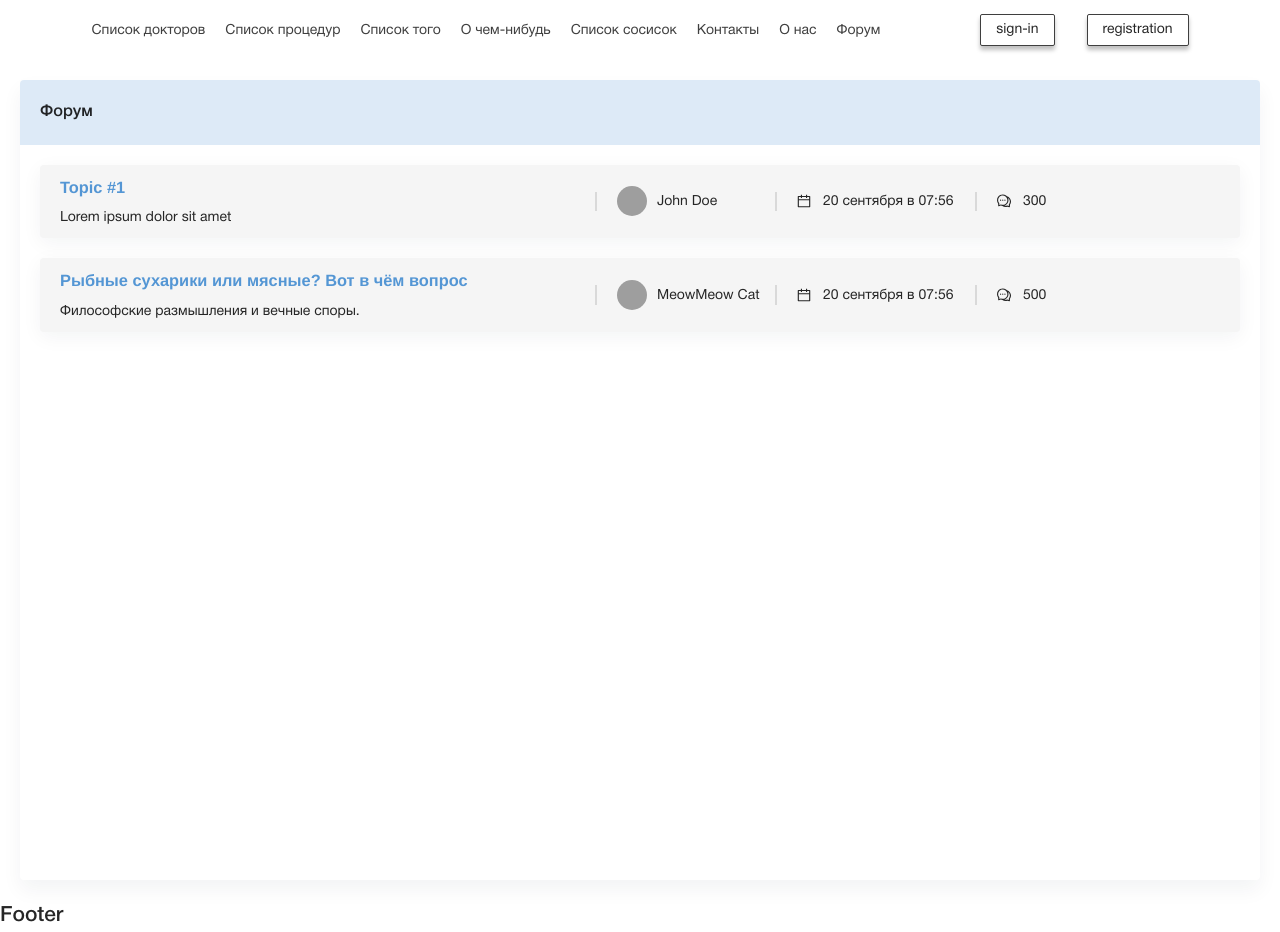
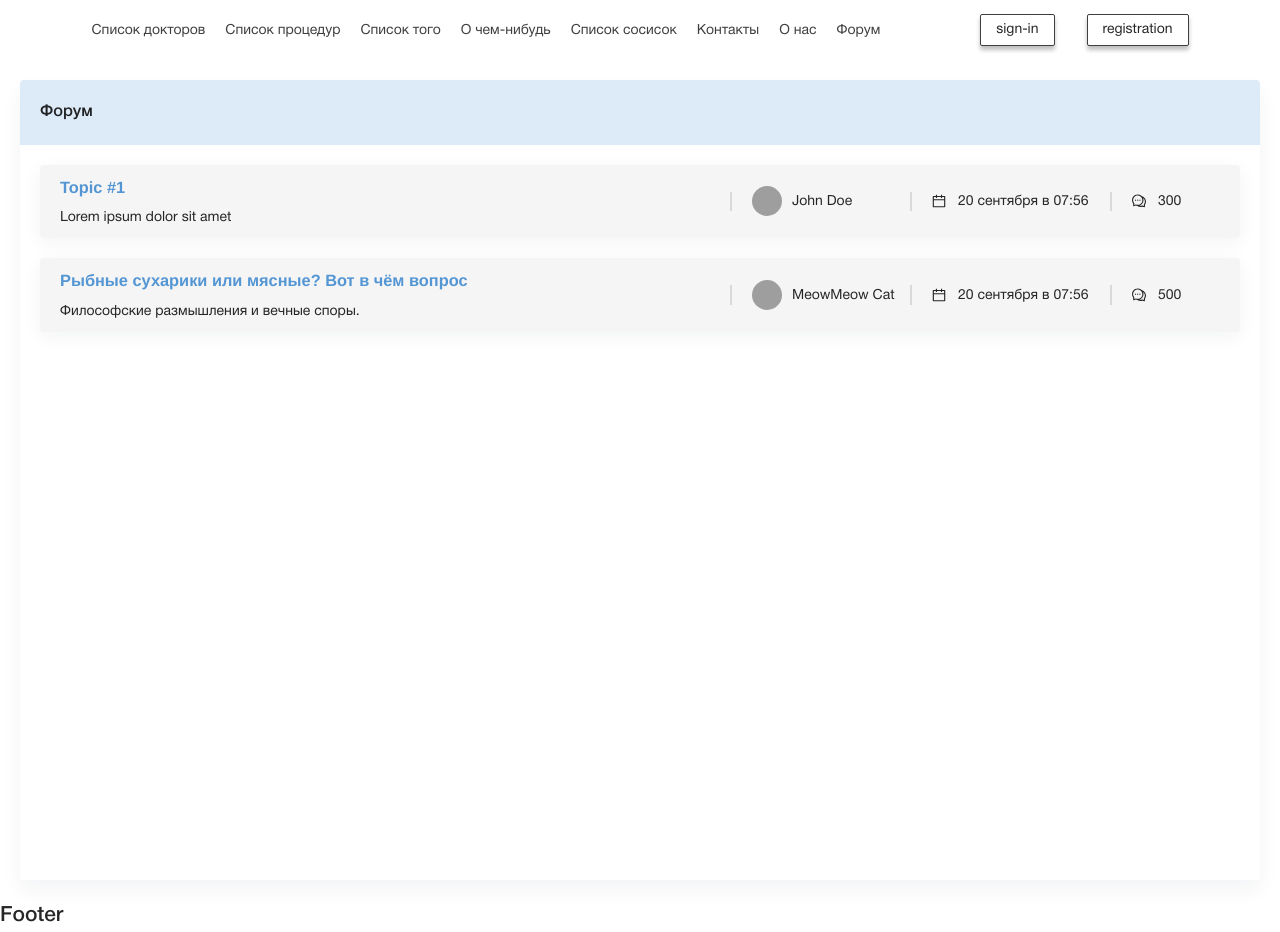
Before and after one commit to AlexVedernikoff/Vet-clinic-for-wolfik, a React (Create React App) app: page /forumPage in a window 1280 px wide. Built offline with nearby package versions, Linux system fonts and the light colour scheme; grey boxes are pictures that could not be loaded.

Commit message:
fixed topic

```diff
--- a/src/components/topic/Topic.module.scss
+++ b/src/components/topic/Topic.module.scss
@@ -1,6 +1,5 @@
 $colorLightGrey: #F5F5F5;
 $colorBlueTitle: #5496D4;
-$colorWhite: #fff;
 $colorLineGrey: #D9D9D9;
 
 .wrapper {
@@ -10,10 +9,11 @@ $colorLineGrey: #D9D9D9;
   border-radius: 4px;
   padding: 10px 20px;
   display: grid;
-  grid-template-columns: 535px 180px 200px 110px;
+  grid-template-columns: auto 180px 200px 110px;
+  transition: var(--ui-transition) background-color;
 
   &:hover {
-    background-color: $colorWhite ;
+    background-color: var(--block-bkg) ;
     cursor: pointer;
   }
 
```
